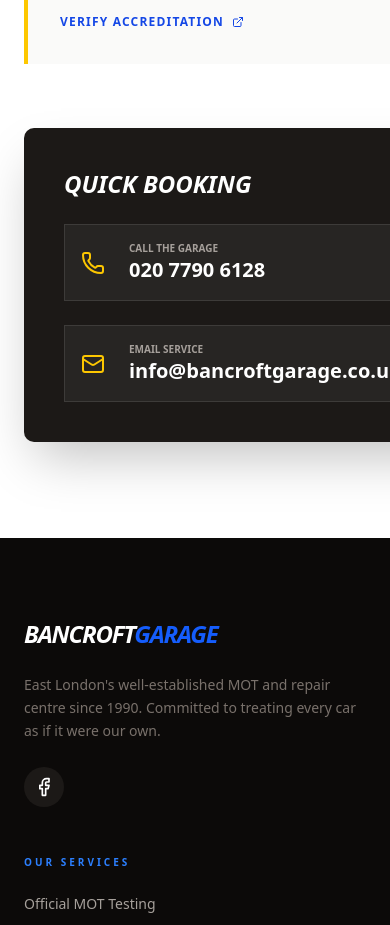
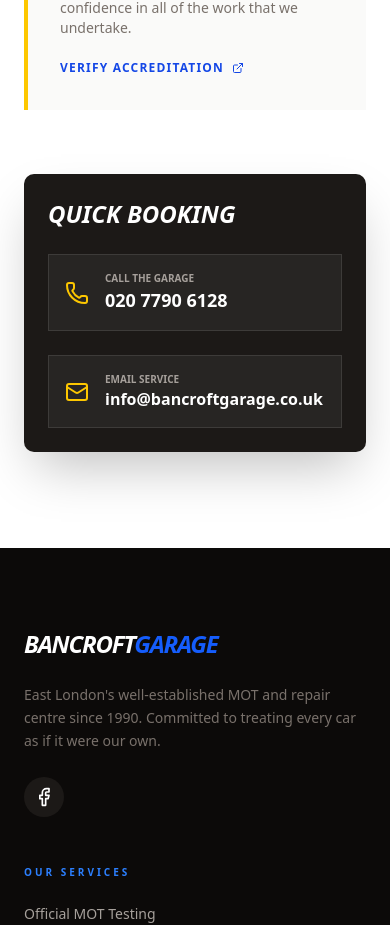
Before and after one commit to theyenkostudio/yenleads, a Next.js app: page /bancroft-garage in a window 390 px wide. Shown: the part 4237-5162 px from the top of the page. Built offline with nearby package versions, Linux system fonts and the light colour scheme; a web font is replaced by a local one.

Commit message:
fix:quick booking on mobile

```diff
--- a/components/bancroft-garage/trust-contact-hub.tsx
+++ b/components/bancroft-garage/trust-contact-hub.tsx
@@ -62,25 +62,25 @@
 
         {/* Right: Quick Action & Map Placeholder */}
         <div className="relative">
-          <div className="bg-stone-900 p-10 text-white rounded-lg shadow-2xl relative z-10">
+          <div className="bg-stone-900 p-6 sm:p-10 text-white rounded-lg shadow-2xl relative z-10">
             <h4 className="text-2xl font-black italic mb-6">QUICK BOOKING</h4>
             <div className="space-y-6">
-              <div className="flex items-center gap-6 p-4 bg-white/5 border border-white/10 hover:border-yellow-400 transition-colors cursor-pointer">
-                <Phone className="w-6 h-6 text-yellow-400" />
-                <div>
+              <div className="flex items-center gap-4 sm:gap-6 p-4 bg-white/5 border border-white/10 hover:border-yellow-400 transition-colors cursor-pointer">
+                <Phone className="w-6 h-6 text-yellow-400 shrink-0" />
+                <div className="min-w-0">
                   <p className="text-[10px] uppercase font-bold text-stone-400">
                     Call the Garage
                   </p>
-                  <p className="text-xl font-bold">020 7790 6128</p>
+                  <p className="text-lg sm:text-xl font-bold">020 7790 6128</p>
                 </div>
               </div>
-              <div className="flex items-center gap-6 p-4 bg-white/5 border border-white/10 hover:border-yellow-400 transition-colors cursor-pointer">
-                <Mail className="w-6 h-6 text-yellow-400" />
-                <div>
+              <div className="flex items-center gap-4 sm:gap-6 p-4 bg-white/5 border border-white/10 hover:border-yellow-400 transition-colors cursor-pointer">
+                <Mail className="w-6 h-6 text-yellow-400 shrink-0" />
+                <div className="min-w-0">
                   <p className="text-[10px] uppercase font-bold text-stone-400">
                     Email Service
                   </p>
-                  <p className="text-xl font-bold">info@bancroftgarage.co.uk</p>
+                  <p className="text-base sm:text-xl font-bold break-all sm:break-normal">info@bancroftgarage.co.uk</p>
                 </div>
               </div>
             </div>
```
